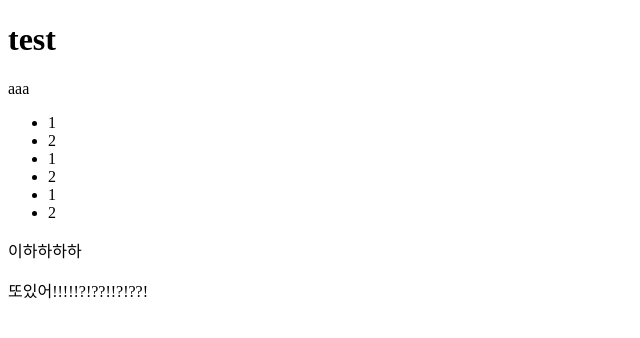
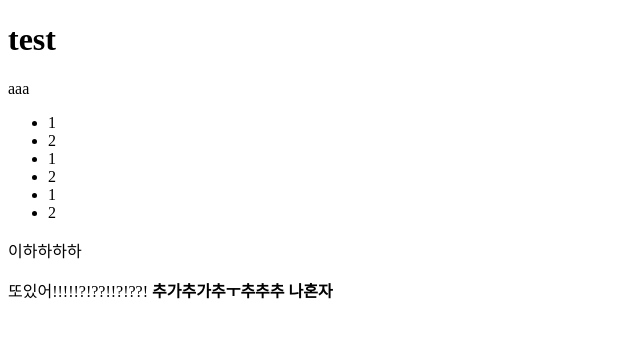
Before and after one commit to ar4132/git_test, a plain HTML site: page index.html in a window 1280 px wide. Shown: the whole page, without its empty margins (0-640 px from the left). Drawn offline with Linux system fonts and the light colour scheme.

Commit message:
b 태그 추가
ㅎㅎ

```diff
--- a/index.html
+++ b/index.html
@@ -18,6 +18,7 @@
         <div>
         	<p>이하하하하</p>
         	<span>또있어!!!!!?!??!!?!??!</span>
+        	<b>추가추가추ㅜ추추추 나혼자</b>
         </div>
     </body>
 </html>
```
